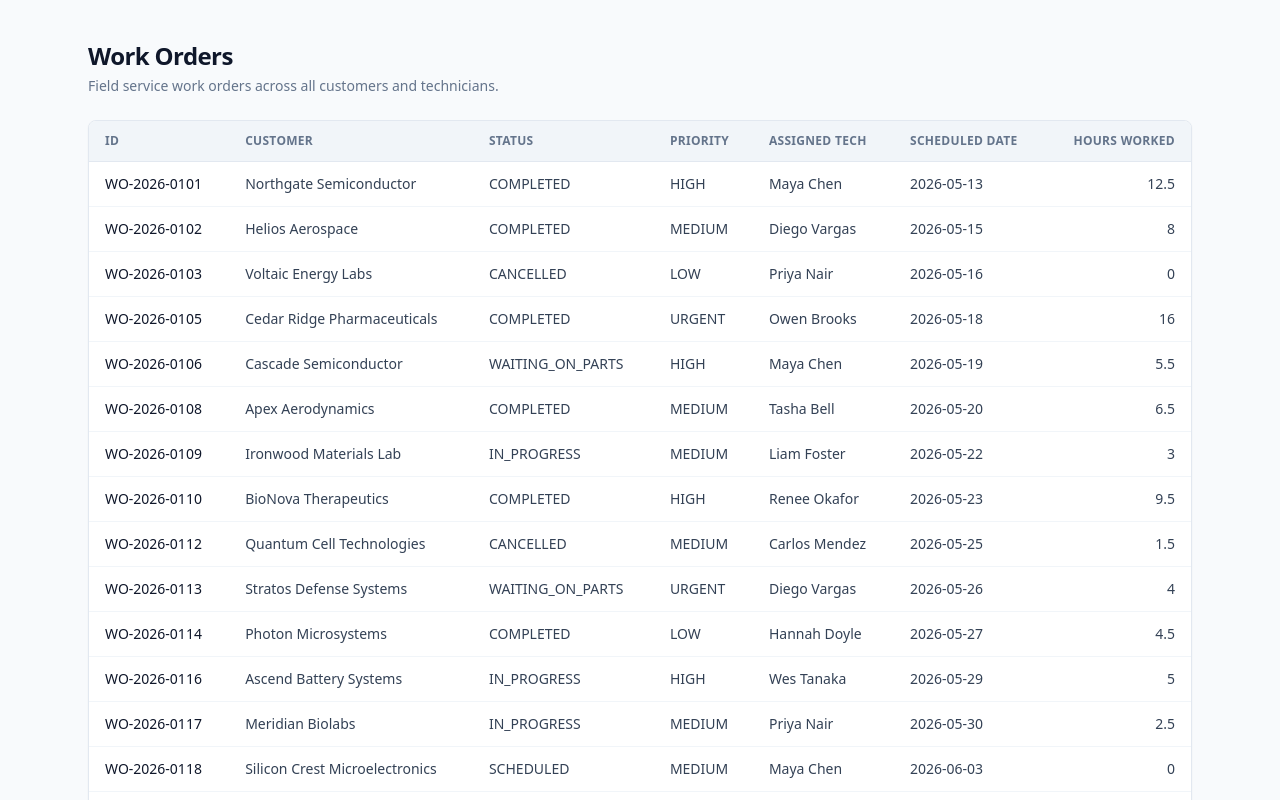
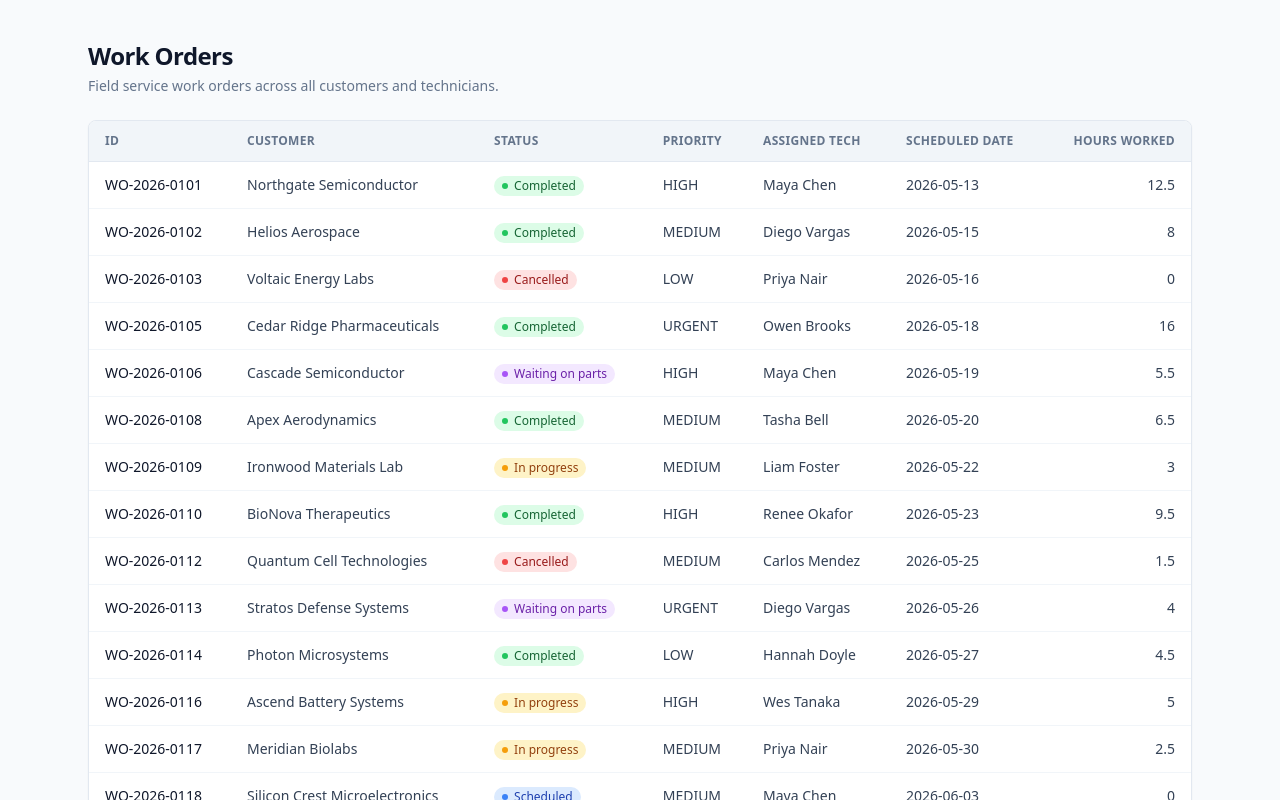
Before and after one commit to BrianPineda0/workorderproject, a Next.js app: page / in a window 1280 px wide. Shown: the top 800 px of the page. Built offline with nearby package versions, Linux system fonts and the light colour scheme.

Commit message:
add status badges

```diff
--- /dev/null
+++ b/components/StatusBadge.tsx
@@ -0,0 +1,48 @@
+import type { WorkOrderStatus } from "@/lib/types";
+
+/**
+ * Human-readable labels for each status. Exported so other UI (e.g. the status
+ * filter dropdown) reuses the exact same text and labels can't drift.
+ */
+export const STATUS_LABELS: Record<WorkOrderStatus, string> = {
+  NEW: "New",
+  SCHEDULED: "Scheduled",
+  IN_PROGRESS: "In progress",
+  WAITING_ON_PARTS: "Waiting on parts",
+  COMPLETED: "Completed",
+  CANCELLED: "Cancelled",
+};
+
+/**
+ * Pill + dot colors per status. Typed as a full Record so adding a status to
+ * the union without giving it a color is a compile error. Soft background with
+ * same-hue readable text; the dot reinforces but never carries meaning alone.
+ */
+const STATUS_STYLES: Record<WorkOrderStatus, { pill: string; dot: string }> = {
+  NEW: { pill: "bg-slate-100 text-slate-700", dot: "bg-slate-400" },
+  SCHEDULED: { pill: "bg-blue-100 text-blue-800", dot: "bg-blue-500" },
+  IN_PROGRESS: { pill: "bg-amber-100 text-amber-800", dot: "bg-amber-500" },
+  WAITING_ON_PARTS: { pill: "bg-purple-100 text-purple-800", dot: "bg-purple-500" },
+  COMPLETED: { pill: "bg-green-100 text-green-800", dot: "bg-green-500" },
+  CANCELLED: { pill: "bg-red-100 text-red-800", dot: "bg-red-500" },
+};
+
+interface StatusBadgeProps {
+  status: WorkOrderStatus;
+}
+
+export default function StatusBadge({ status }: StatusBadgeProps) {
+  const style = STATUS_STYLES[status];
+
+  return (
+    <span
+      className={`inline-flex items-center gap-1.5 rounded-full px-2 py-0.5 text-xs font-medium ${style.pill}`}
+    >
+      <span
+        aria-hidden="true"
+        className={`h-1.5 w-1.5 rounded-full ${style.dot}`}
+      />
+      {STATUS_LABELS[status]}
+    </span>
+  );
+}
--- a/components/WorkOrdersTable.tsx
+++ b/components/WorkOrdersTable.tsx
@@ -1,4 +1,5 @@
 import type { WorkOrder } from "@/lib/types";
+import StatusBadge from "@/components/StatusBadge";
 
 interface WorkOrdersTableProps {
   workOrders: WorkOrder[];
@@ -26,8 +27,8 @@ export default function WorkOrdersTable({ workOrders }: WorkOrdersTableProps) {
                 {order.id}
               </td>
               <td className="px-4 py-3 text-slate-700">{order.customer}</td>
-              <td className="whitespace-nowrap px-4 py-3 text-slate-700">
-                {order.status}
+              <td className="whitespace-nowrap px-4 py-3">
+                <StatusBadge status={order.status} />
               </td>
               <td className="whitespace-nowrap px-4 py-3 text-slate-700">
                 {order.priority}
```
